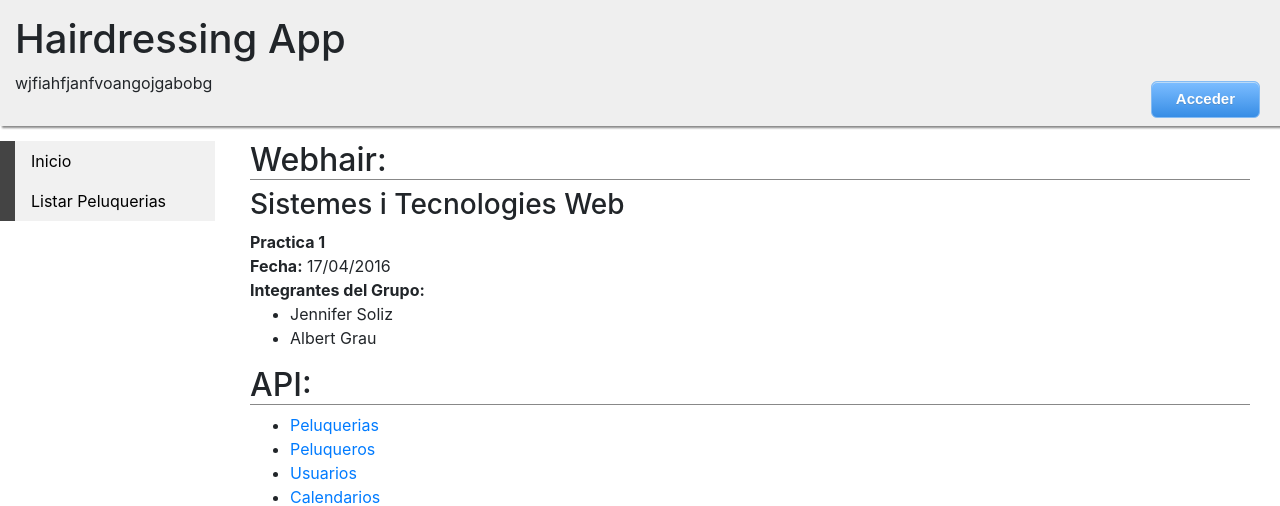
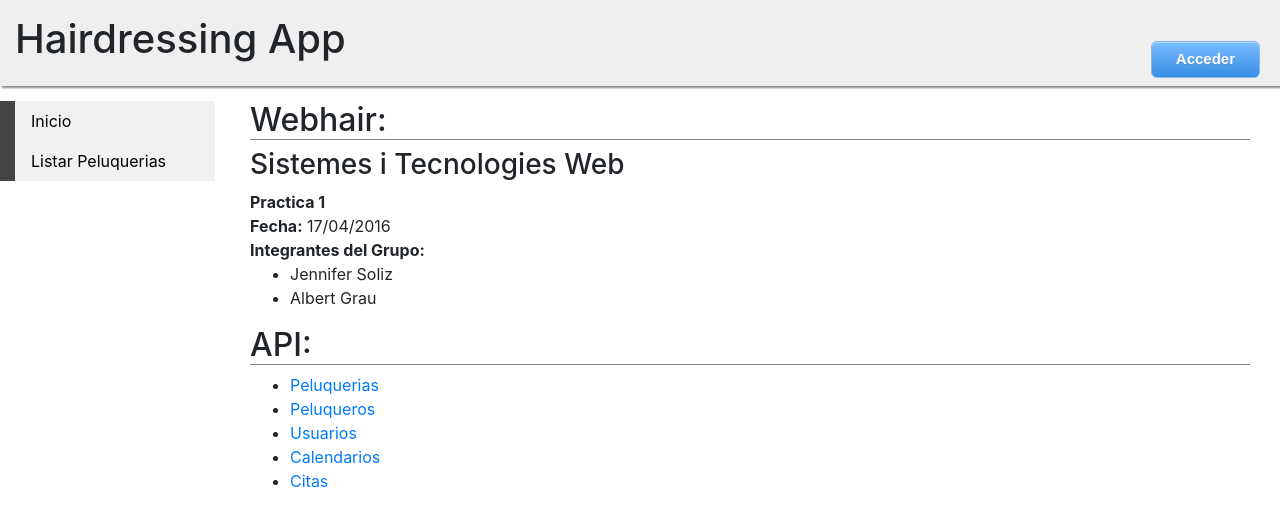
Before and after one commit to jesoch/webhair, a Django app: page / in a window 1280 px wide. Shown: the top 506 px of the page. Run offline with Django 3.2, Linux system fonts and the light colour scheme; some libraries are stand-ins or nearby versions.

Commit message:
templates

```diff
--- a/myhairdressings/templates/index.html
+++ b/myhairdressings/templates/index.html
@@ -10,7 +10,6 @@
 <body>
 	<div id="header">
 		<h1>Hairdressing App</h1>
-        <p> wjfiahfjanfvoangojgabobg</p>
     <div id="header-right">
             {% if user.username %}Bienvenido {{ user.username }}! | <a href="/logout">Desconectar</a> {% else %} <input class="button" type="button" value="Acceder" onclick="location.href='/login';"/>{% endif %}
     </div>
```
Also changed, not shown: 8 other files.
